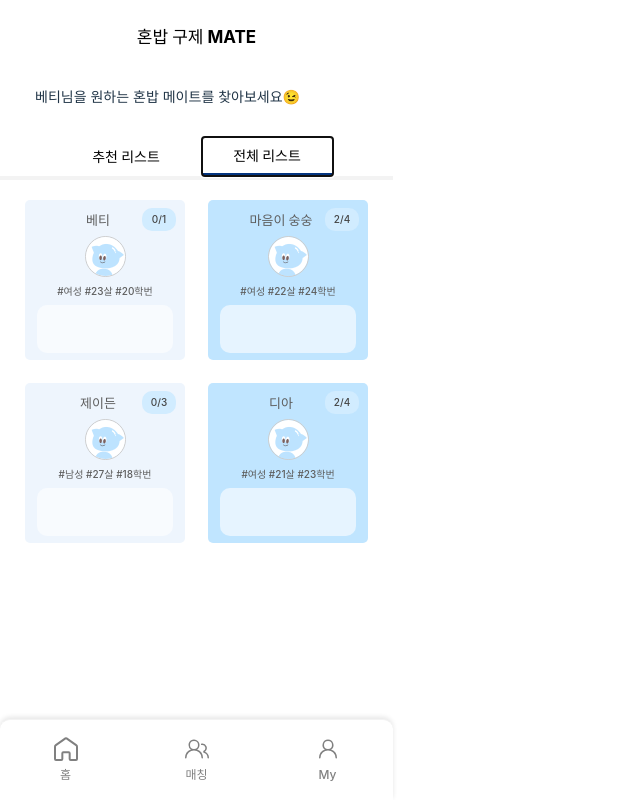
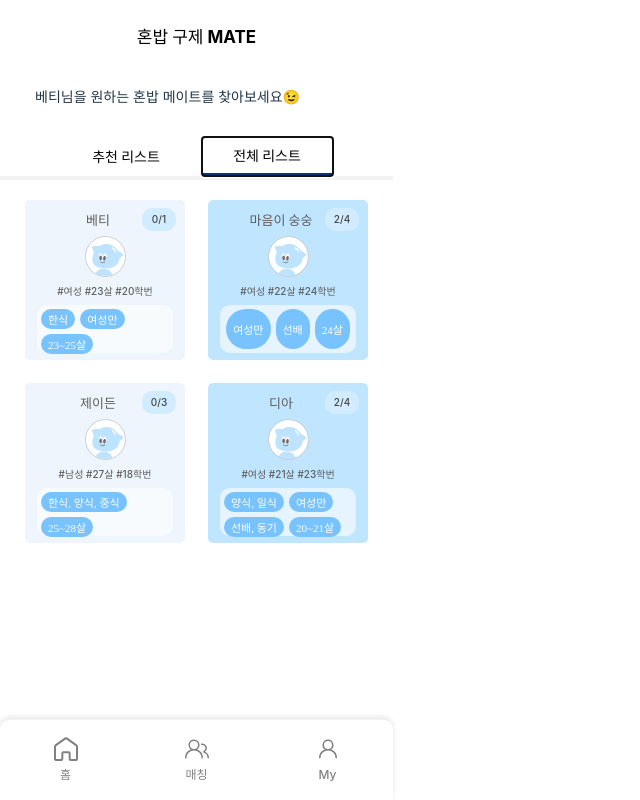
Before and after one commit to umc-meetpick/meetpick_frontend, a React (Vite) app: page /recommend in a window 1280 px wide. Both pictures are taken after a click on the button "전체 리스트". Shown: the whole page, without its empty margins (0-640 px from the left). Built offline with nearby package versions, Linux system fonts and the light colour scheme; some icons are missing; a web font is replaced by a local one.

Commit message:
FEAT : 전체 리스트 Blue 박스 내부 완성

```diff
--- a/src/components/RecommendBox.tsx
+++ b/src/components/RecommendBox.tsx
@@ -15,6 +15,10 @@ interface ButtonProps {
   color?: string;
   disabled?: boolean;
   onClick?: () => void;
+  detail1?:string;
+  detail2?:string;
+  detail3?:string;
+  detail4?:string;
 }
 
 const RecommendBox: React.FC<ButtonProps> = ({
@@ -27,6 +31,10 @@ const RecommendBox: React.FC<ButtonProps> = ({
   color = "black",
   disabled = false,
   onClick,
+  detail1,
+  detail2,
+  detail3,
+  detail4,
 }) => {
   return (
     <StyledButton
@@ -50,7 +58,12 @@ const RecommendBox: React.FC<ButtonProps> = ({
           {text2}
         </ThirdLine>
         <FourthLine>
-
+          <StyledBox>
+                {detail1 && <Box>{detail1}</Box>}
+                {detail2 && <Box>{detail2}</Box>}
+                {detail3 && <Box>{detail3}</Box>}
+                {detail4 && <Box>{detail4}</Box>}
+          </StyledBox>
         </FourthLine>
     </StyledButton>
   );
@@ -133,4 +146,28 @@ const FourthLine = styled.div`
     justify-content:center;
 `
 
+const StyledBox = styled.div`
+  display:flex;
+  max-width:136px;
+  flex-wrap: wrap; /* 줄바꿈을 허용 */
+  margin:4px;
+  gap:5px;
+`
+const Box = styled.div`
+  border-radius: 100px;
+  background: #78C2FE;
+  font-family: "Pretendard Variable";
+  font-size: 11px;
+  font-style: normal;
+  font-weight: 500;
+  width:auto;
+  padding:2px 7px;
+  color:white;
+
+  display:flex;
+  justify-content:center;
+  align-items:center;
+
+`
+
 export default RecommendBox;
--- a/src/pages/recommendPages/Recommend1.tsx
+++ b/src/pages/recommendPages/Recommend1.tsx
@@ -53,6 +53,9 @@ const Recommend = () => {
                         $backgroundColor="#EEF5FD"
                         width="160px"
                         color="#5D5D5D"
+                        detail1="한식"
+                        detail2="여성만"
+                        detail3="23~25살"
                     />
                     <RecommendBox text1="마음이 숭숭"
                         text2="#여성 #22살 #24학번"
@@ -61,6 +64,9 @@ const Recommend = () => {
                         $backgroundColor="#C0E5FF"
                         width="160px"
                         color="#5D5D5D"
+                        detail1="여성만"
+                        detail2="선배"
+                        detail3="24살"
                     />
                     <RecommendBox text1="제이든"
                         text2="#남성 #27살 #18학번"
@@ -69,6 +75,8 @@ const Recommend = () => {
                         $backgroundColor="#EEF5FD"
                         width="160px"
                         color="#5D5D5D"
+                        detail1="한식, 양식, 중식"
+                        detail2="25~28살"
                     />
                     <RecommendBox text1="디아"
                         text2="#여성 #21살 #23학번"
@@ -77,6 +85,10 @@ const Recommend = () => {
                         $backgroundColor="#C0E5FF"
                         width="160px"
                         color="#5D5D5D"
+                        detail1="양식, 일식"
+                        detail2="여성만"
+                        detail3="선배, 동기"
+                        detail4="20~21살"
                     />
                     </FullListSection>
 
```
Also changed, not shown: src/components/RecommendBlueBox.tsx (+25 -9 lines).
